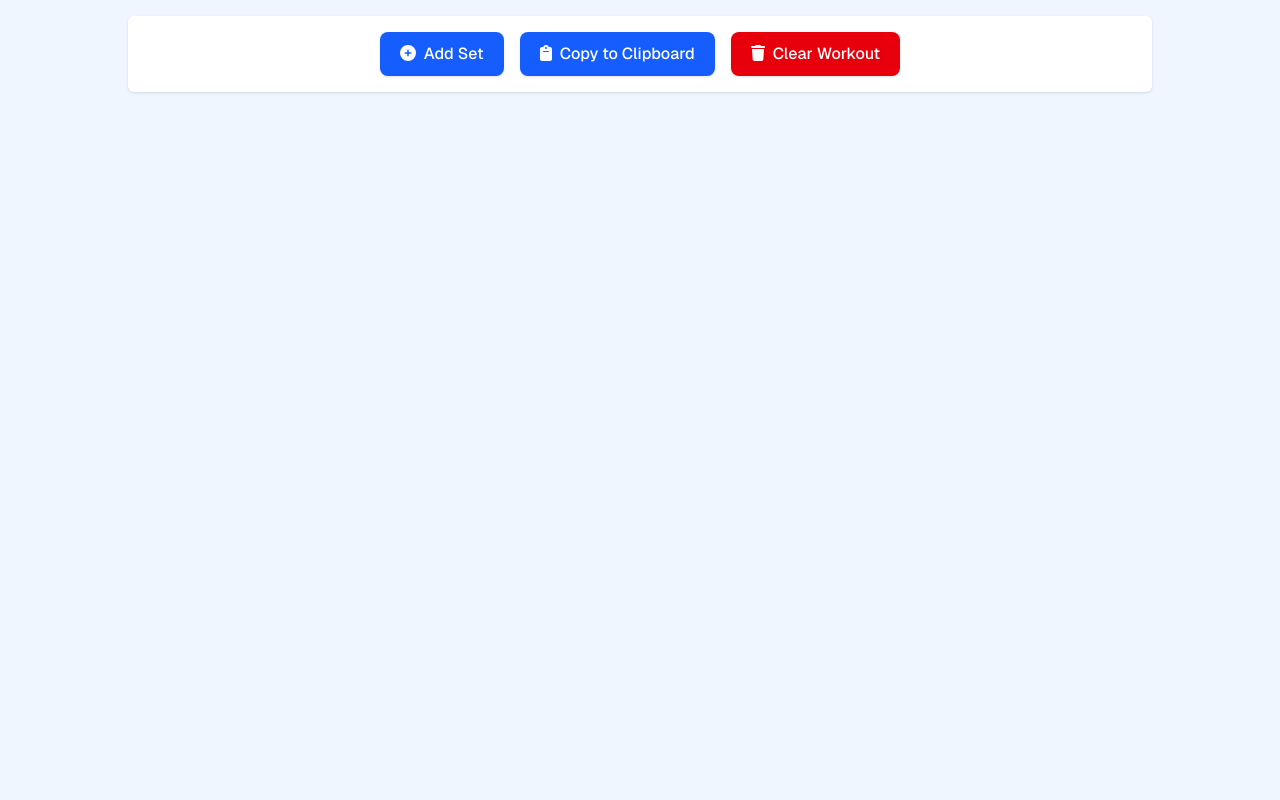
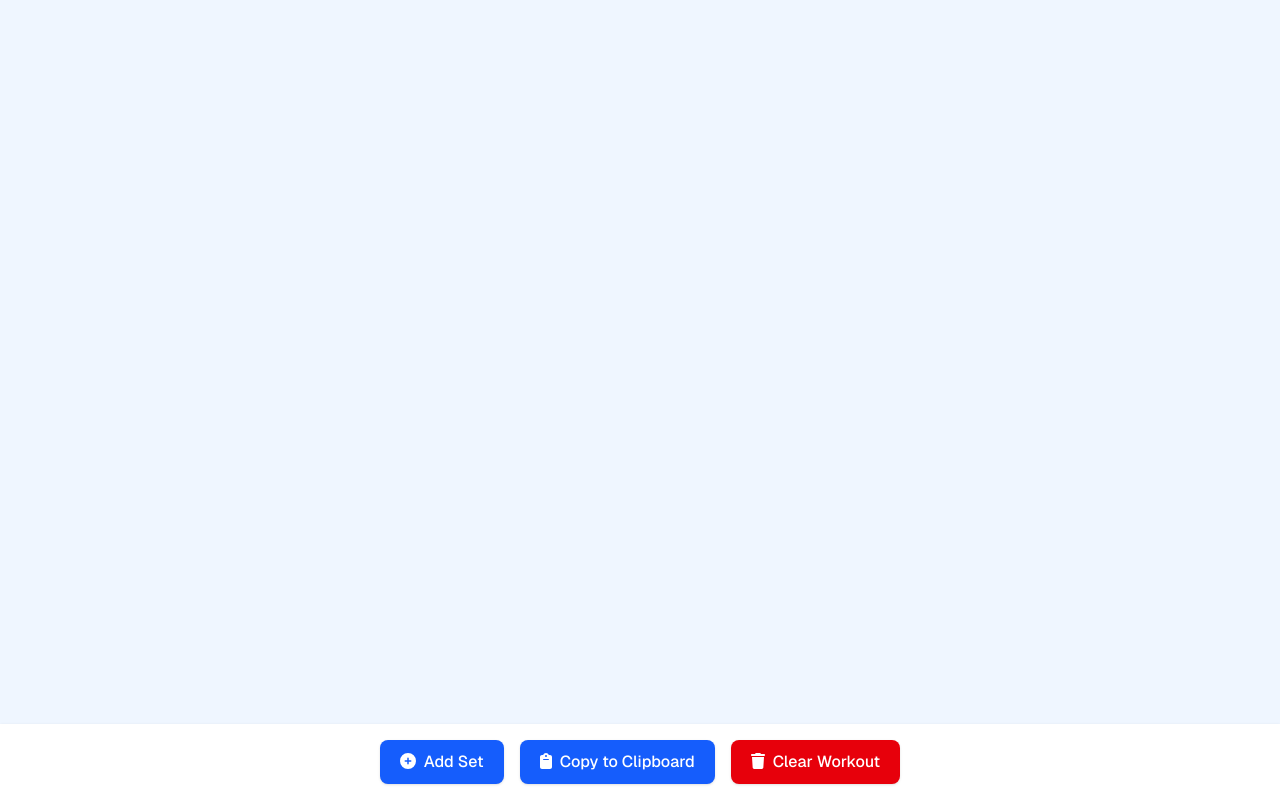
Before and after one commit to gesteves/swimsetter, a Next.js app: page / in a window 1280 px wide. Built offline with nearby package versions, Linux system fonts and the light colour scheme.

Commit message:
Pin buttons to the bottom

```diff
--- a/app/page.js
+++ b/app/page.js
@@ -1,6 +1,6 @@
 "use client"
 
-import { useState, useEffect } from "react";
+import { useState, useEffect, useRef } from "react";
 import SetRow from "./components/set_row";
 import { loadSets, saveSets, loadLastSet } from "./utils/storage";
 import { FontAwesomeIcon } from '@fortawesome/react-fontawesome';
@@ -15,6 +15,8 @@ import {
 export default function Home() {
   const [sets, setSets] = useState([]);
   const [copied, setCopied] = useState(false);
+  const [bottomPadding, setBottomPadding] = useState(0);
+  const buttonCardRef = useRef(null);
 
   useEffect(() => {
     setSets(loadSets());
@@ -23,6 +25,12 @@ export default function Home() {
   useEffect(() => {
     saveSets(sets);
   }, [sets]);
+
+  useEffect(() => {
+    if (buttonCardRef.current) {
+      setBottomPadding(buttonCardRef.current.offsetHeight);
+    }
+  }, []);
 
   const updateSet = (index, updatedSet) => {
     const newSets = [...sets];
@@ -71,7 +79,10 @@ export default function Home() {
   };
 
   return (
-    <main className="min-h-screen p-4 text-lg flex justify-center bg-blue-50">
+    <main
+      className="min-h-screen p-4 text-lg flex justify-center bg-blue-50"
+      style={{ paddingBottom: `${bottomPadding}px` }}
+    >
       <div className="w-full max-w-screen-lg space-y-3">
         {sets.length > 0 && (
           <>
@@ -136,7 +147,7 @@ export default function Home() {
             </div>
           </>
         )}
-        <div className="overflow-hidden rounded-md bg-white px-6 py-4 shadow-sm">
+        <div ref={buttonCardRef} className="fixed bottom-0 left-0 right-0 overflow-hidden bg-white px-6 py-4 shadow-sm">
           <div className="flex flex-col sm:flex-row justify-center gap-4">
             <button
               className="rounded-lg bg-blue-600 px-5 py-2.5 text-base font-medium text-white shadow-sm transition-all duration-200 hover:bg-blue-500 hover:shadow-md active:bg-blue-700 focus:outline-none focus:ring-2 focus:ring-blue-500 focus:ring-offset-2"
@@ -161,7 +172,6 @@ export default function Home() {
             </button>
           </div>
         </div>
-
       </div>
     </main>
   );
```
